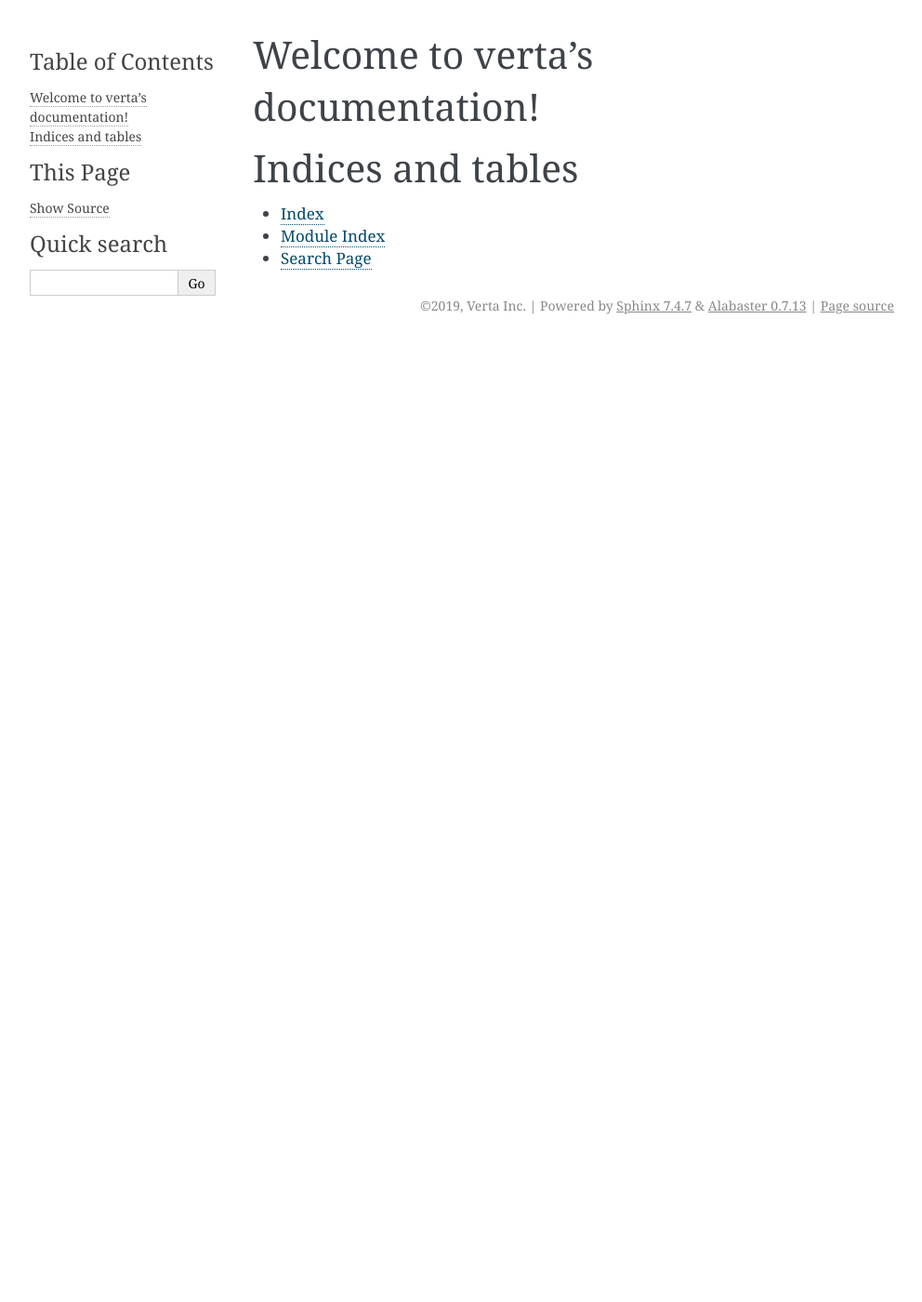
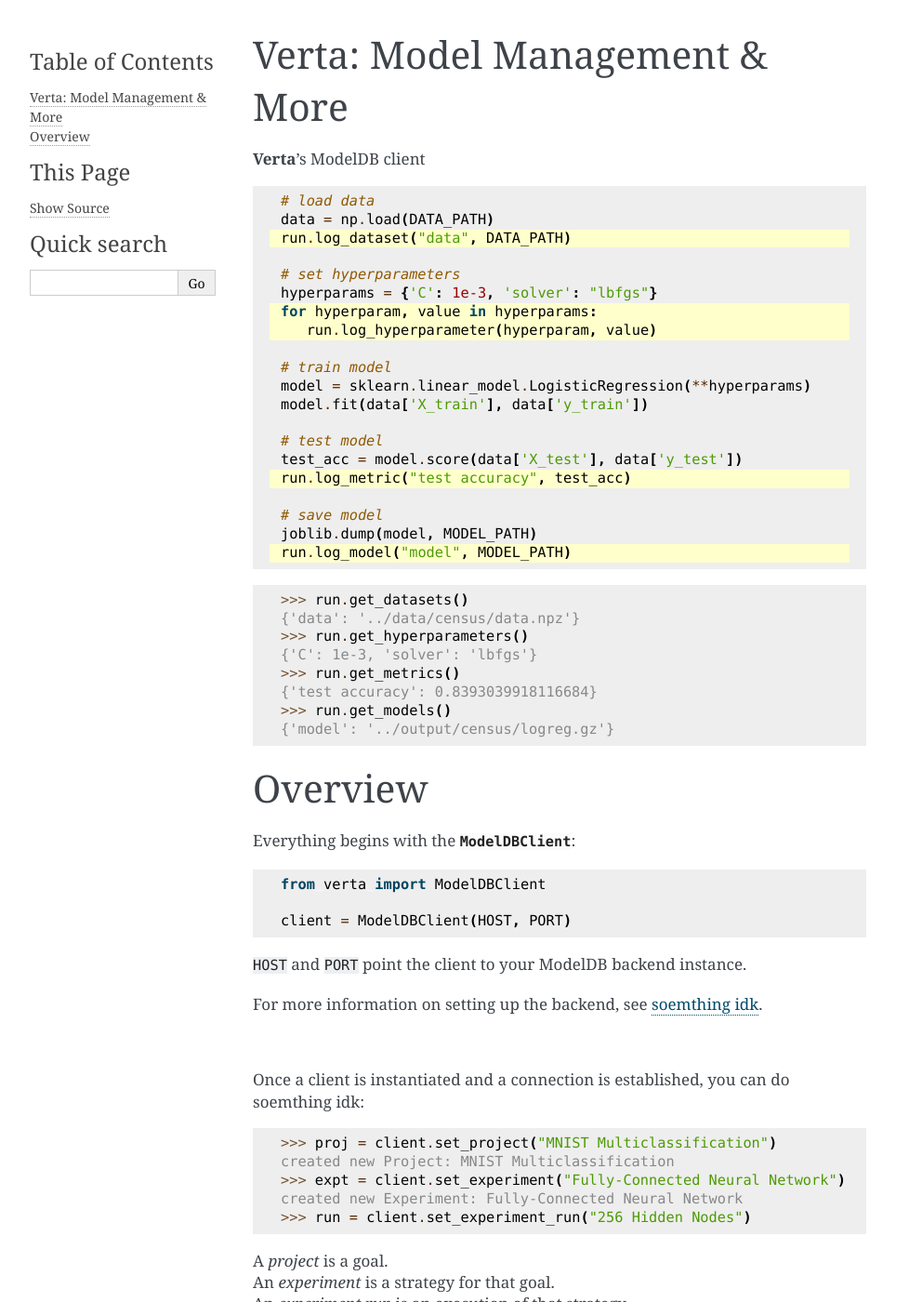
Before and after one commit to verta-service-account/modeldb-client, a Sphinx documentation site: the page built from verta/docs/index.rst, in a window 1280 px wide and 1400 px high. Shown: the whole window at 93% size, without its empty margins (148-1140 px from the left). Built offline with Sphinx 7.4.7, drawn with Linux system fonts in a browser that asks for light colours; some of the changed text lies outside the part shown.

Commit message:
Reorganize/rerender documentation

```diff
--- a/verta/docs/index.rst
+++ b/verta/docs/index.rst
@@ -3,18 +3,124 @@
    You can adapt this file completely to your liking, but it should at least
    contain the root `toctree` directive.
 
-Welcome to verta's documentation!
-=================================
+Verta: Model Management & More
+==============================
+
+**Verta**'s ModelDB client
+
+.. code-block:: python
+    :emphasize-lines: 3,7-8,16,20
+
+    # load data
+    data = np.load(DATA_PATH)
+    run.log_dataset("data", DATA_PATH)
+
+    # set hyperparameters
+    hyperparams = {'C': 1e-3, 'solver': "lbfgs"}
+    for hyperparam, value in hyperparams:
+       run.log_hyperparameter(hyperparam, value)
+
+    # train model
+    model = sklearn.linear_model.LogisticRegression(**hyperparams)
+    model.fit(data['X_train'], data['y_train'])
+
+    # test model
+    test_acc = model.score(data['X_test'], data['y_test'])
+    run.log_metric("test accuracy", test_acc)
+
+    # save model
+    joblib.dump(model, MODEL_PATH)
+    run.log_model("model", MODEL_PATH)
+
+
+.. code-block:: python
+
+    >>> run.get_datasets()
+    {'data': '../data/census/data.npz'}
+    >>> run.get_hyperparameters()
+    {'C': 1e-3, 'solver': 'lbfgs'}
+    >>> run.get_metrics()
+    {'test accuracy': 0.8393039918116684}
+    >>> run.get_models()
+    {'model': '../output/census/logreg.gz'}
+
+
+Overview
+========
+
+Everything begins with the :py:mod:`~verta.modeldbclient.ModelDBClient`:
+
+.. code-block:: python
+
+    from verta import ModelDBClient
+
+    client = ModelDBClient(HOST, PORT)
+
+``HOST`` and ``PORT`` point the client to your ModelDB backend instance.
+
+For more information on setting up the backend, see `soemthing idk <index.html>`_.
+
+|
+
+Once a client is instantiated and a connection is established, you can do soemthing idk:
+
+.. code-block:: python
+
+    >>> proj = client.set_project("MNIST Multiclassification")
+    created new Project: MNIST Multiclassification
+    >>> expt = client.set_experiment("Fully-Connected Neural Network")
+    created new Experiment: Fully-Connected Neural Network
+    >>> run = client.set_experiment_run("256 Hidden Nodes")
+
+| A *project* is a goal.
+| An *experiment* is a strategy for that goal.
+| An *experiment run* is an execution of that strategy.
+
+For more information on concepts, see `soemthing idk <index.html>`_.
+
+|
+
+You can start logging metadata:
+
+.. code-block:: python
+
+    >>> run.log_hyperparameter("hidden size", 256)
+
+...and then get it back:
+
+    >>> run.get_hyperparameter("hidden size")
+    256
+
+For more information on logging metadata, see `soemthing idk <index.html>`_.
+
+|
+
+You can find logged runs later:
+
+.. code-block:: python
+
+    >>> proj = client.set_project("MNIST Multiclassification")
+    set existing Project: MNIST Multiclassification
+    >>> expt = client.set_experiment("Fully-Connected Neural Network")
+    set existing Experiment: Fully-Connected Neural Network
+    >>> runs = expt.find("hyperparameters.hidden size")
+    >>> runs
+    <ExperimentRuns containing 1 runs>
+
+...along with their metadata:
+
+.. code-block:: python
+
+    >>> runs[0].get_hyperparameter("hidden size")
+    256
+
+For more information on querying runs, see `soemthing idk <index.html>`_.
+
 
 .. toctree::
-   :maxdepth: 2
-   :caption: Contents:
+    :hidden:
+    :maxdepth: 1
 
-
-
-Indices and tables
-==================
-
-* :ref:`genindex`
-* :ref:`modindex`
-* :ref:`search`
+    user/installation
+    user/quickstart
+    api/verta
--- /dev/null
+++ b/verta/docs/user/quickstart.rst
@@ -0,0 +1,2 @@
+Quickstart
+==========
```
Also changed, not shown: verta/docs/api/verta.rst (added, +8 -0 lines), verta/docs/user/installation.rst (added, +16 -0 lines).
